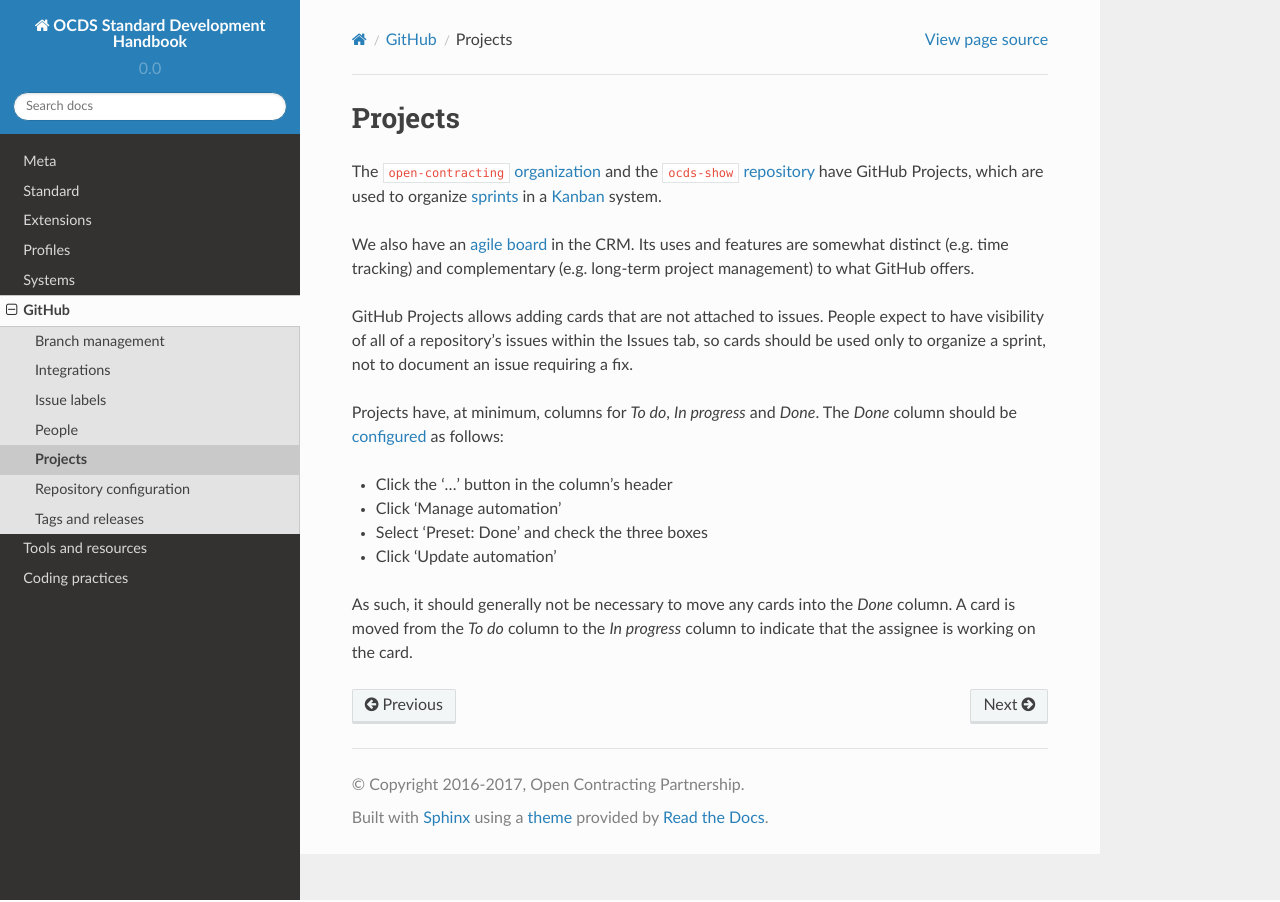
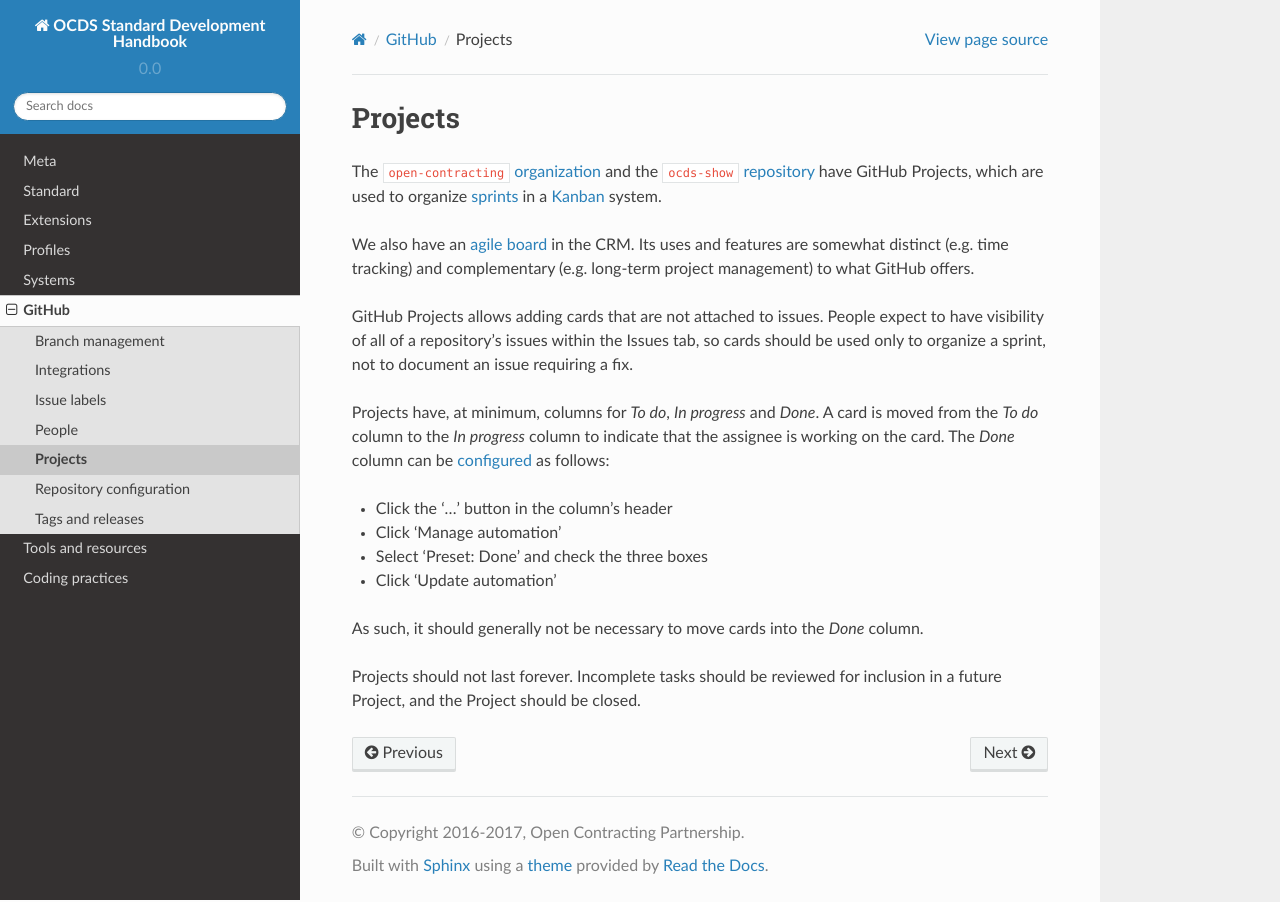
Before and after one commit to open-contracting/standard-development-handbook, a Sphinx documentation site: the page built from docs/github/projects.md, in a window 1280 px wide. Built offline with Sphinx 7.4.7 and the Read the Docs theme 2.0.0, drawn with Linux system fonts in a browser that asks for light colours.

Commit message:
Add note about closing projects, closes #95

```diff
--- a/docs/github/projects.md
+++ b/docs/github/projects.md
@@ -6,11 +6,13 @@
 
 GitHub Projects allows adding cards that are not attached to issues. People expect to have visibility of all of a repository's issues within the Issues tab, so cards should be used only to organize a sprint, not to document an issue requiring a fix.
 
-Projects have, at minimum, columns for *To do*, *In progress* and *Done*. The *Done* column should be [configured](https://help.github.com/articles/configuring-automation-for-project-boards/) as follows:
+Projects have, at minimum, columns for *To do*, *In progress* and *Done*. A card is moved from the *To do* column to the *In progress* column to indicate that the assignee is working on the card. The *Done* column can be [configured](https://help.github.com/articles/configuring-automation-for-project-boards/) as follows:
 
 * Click the '…' button in the column's header
 * Click 'Manage automation'
 * Select 'Preset: Done' and check the three boxes
 * Click 'Update automation'
 
-As such, it should generally not be necessary to move any cards into the *Done* column. A card is moved from the *To do* column to the *In progress* column to indicate that the assignee is working on the card.
+As such, it should generally not be necessary to move cards into the *Done* column.
+
+Projects should not last forever. Incomplete tasks should be reviewed for inclusion in a future Project, and the Project should be closed.
```
